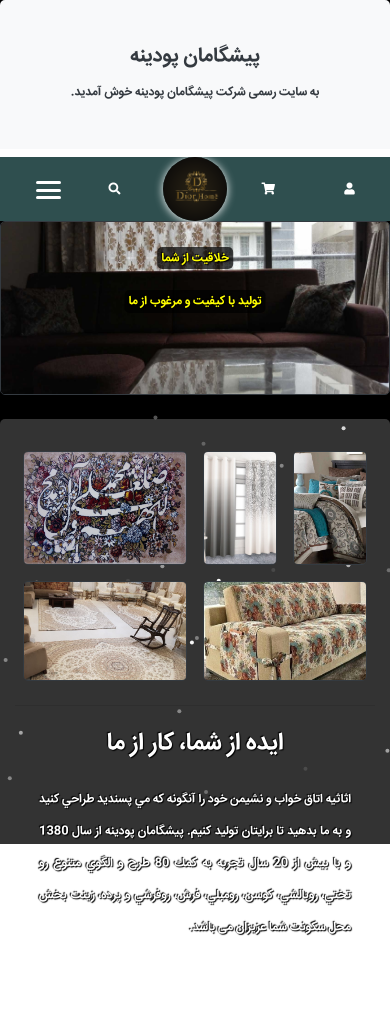
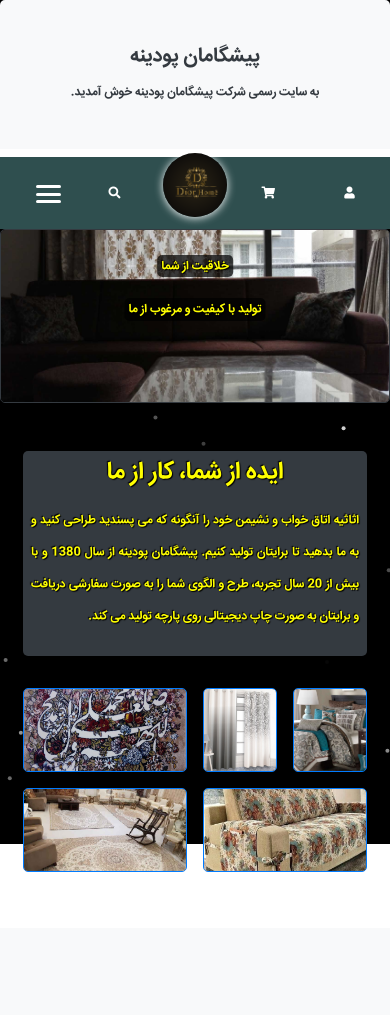
Before and after one commit to Babakashtari/Dior_Home, a PHP site: page / in a window 390 px wide. After the commit the page ends 872 px from the top, so only its background shows below. Run offline with PHP 8.4, Linux system fonts and the light colour scheme.

Commit message:
added a responsive creativity section with some products images and links in the front page

```diff
--- a/CSS/header.css
+++ b/CSS/header.css
@@ -1,7 +1,6 @@
 * {
     margin: 0;
     padding: 0;
-  -webkit-box-sizing: border-box;
     box-sizing: border-box;
 }
 h1,
@@ -28,11 +27,10 @@ header > nav > div.logo > img {
     height: 200%;
     border-radius: 50%;
     position: absolute;
-  bottom: 0;
+    bottom: 8px;
     left: 50%;
     -webkit-transform: translateX(-50%);
     transform: translateX(-50%);
-  -webkit-box-shadow: 0 1px 8px white;
     box-shadow: 0 1px 8px white;
     cursor: pointer;
     -webkit-transition: 1s;
@@ -54,7 +52,7 @@ header > nav > div.logo > p {
     color: rgba(170, 170, 0, 1);
     font-size: 1rem;
     line-height: 0.5rem;
-  margin: 0.25rem;
+    margin: 0.25rem 0 0 0;
     width: 150%;
     font-style: italic;
     letter-spacing: 0.15rem;
@@ -92,13 +90,10 @@ header > nav > div > ul {
 header > nav > div > ul > li {
     text-align: center;
     display: -webkit-box;
-  display: -ms-flexbox;
     display: flex;
     -webkit-box-pack: center;
-  -ms-flex-pack: center;
     justify-content: center;
     -webkit-box-align: center;
-  -ms-flex-align: center;
     align-items: center;
     z-index: 2;
     padding: 1rem;
@@ -128,7 +123,6 @@ header > nav > div > ul > li > input[type="search"] {
     font-family: "IranSans";
     color: white;
     width: 90%;
-  -webkit-box-shadow: none;
     box-shadow: none;
 }
 header input#search::-webkit-input-placeholder {
@@ -138,6 +132,9 @@ header input#search:-ms-input-placeholder {
     color: rgba(255, 255, 255, 0.7);
 }
 header input#search::-ms-input-placeholder {
+    color: rgba(255, 255, 255, 0.7);
+}
+header input#search::-moz-placeholder {
     color: rgba(255, 255, 255, 0.7);
 }
 header input#search::placeholder {
@@ -293,7 +290,6 @@ div.modal_content > form > input[type="search"] {
     border: none;
     background-color: transparent;
     color: white;
-  -webkit-box-shadow: none;
     box-shadow: none;
 }
 div.modal_content > form > input[type="search"]:focus {
@@ -306,6 +302,9 @@ div.modal_content > form > input[type="search"]:-ms-input-placeholder {
     color: rgba(255, 255, 255, 0.5);
 }
 div.modal_content > form > input[type="search"]::-ms-input-placeholder {
+    color: rgba(255, 255, 255, 0.5);
+}
+div.modal_content > form > input[type="search"]::-moz-placeholder {
     color: rgba(255, 255, 255, 0.5);
 }
 div.modal_content > form > input[type="search"]::placeholder {
@@ -367,6 +366,9 @@ div.modal_box > div.modal_content > div.products_gallery > div > div.card > div.
     header > nav > div > ul > li > div > input#search::-ms-input-placeholder {
         font-size: 0.75rem;
     }
+    header > nav > div > ul > li > div > input#search::-moz-placeholder {
+        font-size: 0.75rem;
+    }
     header > nav > div > ul > li > div > input#search::placeholder {
         font-size: 0.75rem;
     }
--- a/CSS/index.css
+++ b/CSS/index.css
@@ -41,22 +41,40 @@ main > section.main_image > h3:nth-of-type(2) {
     top: 30%;
 }
 main > section.creativity {
+    border-radius: 5px;
+    /* border: 3px solid green; */
+    height: auto;
+}
+main > section.creativity > h3 {
+    text-align: center;
+    color: yellow;
     background-color: rgba(255, 255, 255, 0.2);
-  border-radius: 5px;
-  /* background-color: darkslategray; */
+    text-shadow: 1px 1px 1px black, -1px -1px 1px black;
+    margin: 0;
+    border-radius: 5px 5px 0 0;
 }
+
 main > section.creativity > p {
     direction: rtl;
-  color: white;
+    color: yellow;
+    background-color: rgba(255, 255, 255, 0.2);
+    margin: 0;
     text-shadow: 1px 1px 1px black, -1px -1px 1px black;
     text-align: justify;
     line-height: 2rem;
+    border-radius: 0 0 5px 5px;
 }
 main > section.creativity > table {
     /* border: 3px solid red; */
+    box-sizing: border-box;
+    height: auto;
 }
 main > section.creativity > table tr {
     margin: 0;
+}
+main > section.creativity > table tr:first-of-type,
+main > section.creativity > table tr:nth-of-type(3) {
+    height: 300px;
 }
 main > section.creativity > table tr > td {
     padding: 0;
@@ -64,7 +82,13 @@ main > section.creativity > table tr > td {
 }
 main > section.creativity > table tr > td {
     text-align: center;
+    height: 100%;
 }
+main > section.creativity > table tr > td > a {
+    color: yellowgreen;
+    text-shadow: 1px 1px 1px black, -1px -1px 1px black;
+}
+
 main > section.creativity > table tr > td > a > img {
     width: 100%;
     height: 100%;
@@ -74,42 +98,7 @@ main > section.creativity > table tr > td > a > img {
     -o-object-position: center;
     object-position: center;
 }
-main > section.creativity > table tr > td > a {
-  color: yellowgreen;
-  text-shadow: 1px 1px 1px black, -1px -1px 1px black;
-}
-main > section.creativity > h3 {
-  text-align: center;
-  color: white;
-  text-shadow: 1px 1px 1px black, -1px -1px 1px black;
-}
-@media screen and (max-width: 760px) {
-  main > section.main_image > h3 {
-    font-size: 1rem;
-  }
-  main > section.main_image > h3:nth-of-type(2) {
-    top: 40%;
-  }
-  main > section.creativity > table tr > td > a {
-    font-size: 0.75rem;
-  }
-  main > section.creativity > h3 {
-    font-size: 1.5rem;
-  }
-  main > section.creativity > p {
-    font-size: 0.75rem;
-  }
-}
-@media screen and (max-width: 526px) {
-  main > section.main_image > h3 {
-    font-size: 0.75rem;
-  }
-}
-@media screen and (max-width: 410px) {
-  main > section.creativity > table tr.label {
-    display: none;
-  }
-}
+/* animations: */
 @-webkit-keyframes appear {
     from {
         opacity: 0;
@@ -158,3 +147,50 @@ main > section.creativity > h3 {
         transform: translate(-50%);
     }
 }
+/* media queries: */
+@media screen and (max-width: 992px) {
+    main > section.creativity > table tr:first-of-type,
+    main > section.creativity > table tr:nth-of-type(3) {
+        height: 220px;
+    }
+}
+@media screen and (max-width: 768px) {
+    main > section.creativity > table tr:first-of-type,
+    main > section.creativity > table tr:nth-of-type(3) {
+        height: 150px;
+    }
+}
+@media screen and (max-width: 760px) {
+    main > section.main_image > h3 {
+        font-size: 1rem;
+    }
+    main > section.main_image > h3:nth-of-type(2) {
+        top: 40%;
+    }
+    main > section.creativity > table tr > td > a {
+        font-size: 0.75rem;
+    }
+    main > section.creativity > h3 {
+        font-size: 1.5rem;
+    }
+    main > section.creativity > p {
+        font-size: 0.75rem;
+    }
+}
+@media screen and (max-width: 526px) {
+    main > section.main_image > h3 {
+        font-size: 0.75rem;
+    }
+}
+@media screen and (max-width: 410px) {
+    main > section.creativity > table tr:first-of-type,
+    main > section.creativity > table tr:nth-of-type(3) {
+        height: 100px;
+    }
+}
+
+@media screen and (max-width: 410px) {
+    main > section.creativity > table tr.label {
+        display: none;
+    }
+}
--- a/JS/header.js
+++ b/JS/header.js
@@ -152,7 +152,7 @@ window.addEventListener("scroll", showLogo);
         "images/products_menu_images/bedroom.jpg",
         "images/products_menu_images/living_room5.jpg",
         "images/products_menu_images/carpet.jpg",
-        "images/products_menu_images/taghe.jpg"
+        "images/products_menu_images/fabrics.jpg"
     ];
     for (let i = 0; i < products_collapse_cards.length; i++) {
         products_collapse_cards[i].addEventListener("mouseenter", event => {
--- a/index.php
+++ b/index.php
@@ -41,29 +41,28 @@
             <h3 class="position-absolute p-1 p-sm-3">تولید با کیفیت و مرغوب از ما</h3>
         </section>
         <section class="container my-4 py-4 creativity">
+                <h3 class="p-2 p-md-4 mx-2 mx-md-4 bg-dark">ایده از شما، کار از ما</h3>
+                <p class="p-2 px-md-4 pb-4 mx-2 mx-md-4 mb-4 bg-dark">اثاثيه اتاق خواب و نشيمن خود را آنگونه كه می پسنديد طراحی كنيد و به ما بدهيد تا برايتان توليد كنيم. پيشگامان پودينه از سال 1380 و با بيش از 20 سال تجربه، طرح و الگوی شما را به صورت سفارشی دریافت و برایتان به صورت چاپ دیجیتالی روی پارچه تولید می کند.</p>
                 <table class="container px-1">
                     <tr class="row">
-                        <td class="col-6 py-2 px-2 px-md-4"><a href="#"><img class="border border-dark" src="images/index_images/carpet_board.jpg" alt="روتختی نمونه کار پیشگامان پودینه"></a></td>
-                        <td class="col-3 py-2 px-2 px-md-4"><a href="#"><img class="border border-dark" src="images/index_images/curtain2.jpg" alt="پرده نمونه چاپی پیشگامان پودینه"></a></td>
-                        <td class="col-3 py-2 px-2 px-md-4"><a href="#"><img class="border border-dark" src="images/index_images/sleeping_products.jpg" alt="كالاي خواب شامل كوسن، روتختي و روملافه اي"></a></td>
+                        <td class="col-6 py-2 px-2 px-md-4"><a href="#"><img class="border border-primary" src="images/index_images/carpet_board1.jpg" alt="روتختی نمونه کار پیشگامان پودینه"></a></td>
+                        <td class="col-3 py-2 px-2 px-md-4"><a href="#"><img class="border border-primary" src="images/index_images/curtain2.jpg" alt="پرده نمونه چاپی پیشگامان پودینه"></a></td>
+                        <td class="col-3 py-2 px-2 px-md-4"><a href="#"><img class="border border-primary" src="images/index_images/sleeping_products.jpg" alt="كالاي خواب شامل كوسن، روتختي و روملافه اي"></a></td>
                     </tr>
                     <tr class="row label">
                         <td class="col-6 py-2 px-2 px-md-4"><a href="#">تابلوفرش</a></td>
-                        <td class="col-3 py-2 px-2 px-md-4"><a href="#">پرده اي</a></td>
-                        <td class="col-3 py-2 px-2 px-md-4"><a href="#">كالاي خواب</a></td>
+                        <td class="col-3 py-2 px-2 px-md-4"><a href="#">پرده ای</a></td>
+                        <td class="col-3 py-2 px-2 px-md-4"><a href="#">كالای خواب</a></td>
                     </tr>
                     <tr class="row">
-                        <td class="col-6 py-2 px-2 px-md-4"><a href="#"><img class="border border-dark" src="images/index_images/carpet2.jpg" alt="روفرشی تولید پیشگامان پودینه"></a></td>
-                        <td class="col-6 py-2 px-2 px-md-4"><a href="#"><img class="border border-dark" src="images/index_images/sofa_cover.jpg" alt="رومبلی تولید پیشگامان پودینه"></a></td>
+                        <td class="col-6 py-2 px-2 px-md-4"><a href="#"><img class="border border-primary" src="images/index_images/carpet3.jpg" alt="روفرشی تولید پیشگامان پودینه"></a></td>
+                        <td class="col-6 py-2 px-2 px-md-4"><a href="#"><img class="border border-primary" src="images/index_images/sofa_cover.jpg" alt="رومبلی تولید پیشگامان پودینه"></a></td>
                     </tr>
                     <tr class='row label'>
-                        <td class="col-6 py-2 px-2 px-md-4"><a href="#">روفرشي</a></td>
-                        <td class="col-6 py-2 px-2 px-md-4"><a href="#">رومبلي</a></td>
+                        <td class="col-6 py-2 px-2 px-md-4"><a href="#">روفرشی</a></td>
+                        <td class="col-6 py-2 px-2 px-md-4"><a href="#">رومبلی</a></td>
                     </tr>
                 </table>
-                <hr>
-                <h3 class="p-2">ایده از شما، کار از ما</h3>
-                <p class="py-2 px-4">اثاثيه اتاق خواب و نشيمن خود را آنگونه كه مي پسنديد طراحي كنيد و به ما بدهيد تا برايتان توليد كنيم. پيشگامان پودينه از سال 1380 و با بيش از 20 سال تجربه به كمك 80 طرح و الگوي متنوع رو تختي، روبالشي، كوسن،‌ رومبلي،‌ فرش، روفرشي و پرده، زينت بخش محل سكونت شما عزيزان می باشد.</p>
         </section>
     </main>
     <footer></footer>
--- a/php/code_functions.php
+++ b/php/code_functions.php
@@ -7,7 +7,7 @@ function jumbotron_generator(){
         ';
 }
 function header_generator(){
-    echo '    <header class="container-fluid sticky-top mx-0">
+    echo '    <header class="container-fluid sticky-top mx-0 py-1">
     <nav class="row">
         <!-- left ul -->
         <div class="left col-5">
```
Also changed, not shown: images/index_images/carpet3.jpg (added), images/index_images/carpet_board1.jpg (added), images/products_menu_images/156366439.jpg (added), images/products_menu_images/fabrics.jpg (added). Lines whose indentation alone changed are shown as unchanged.
